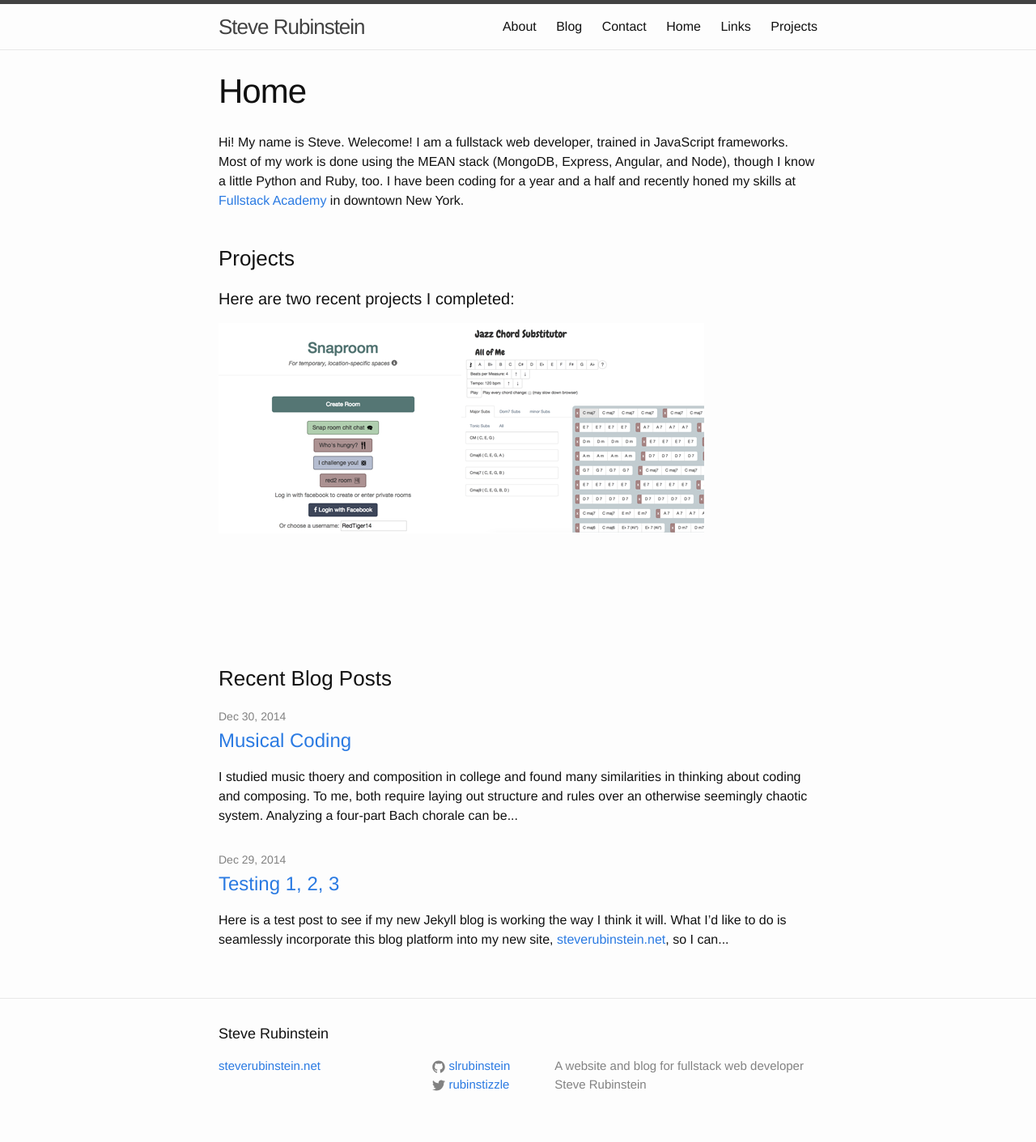
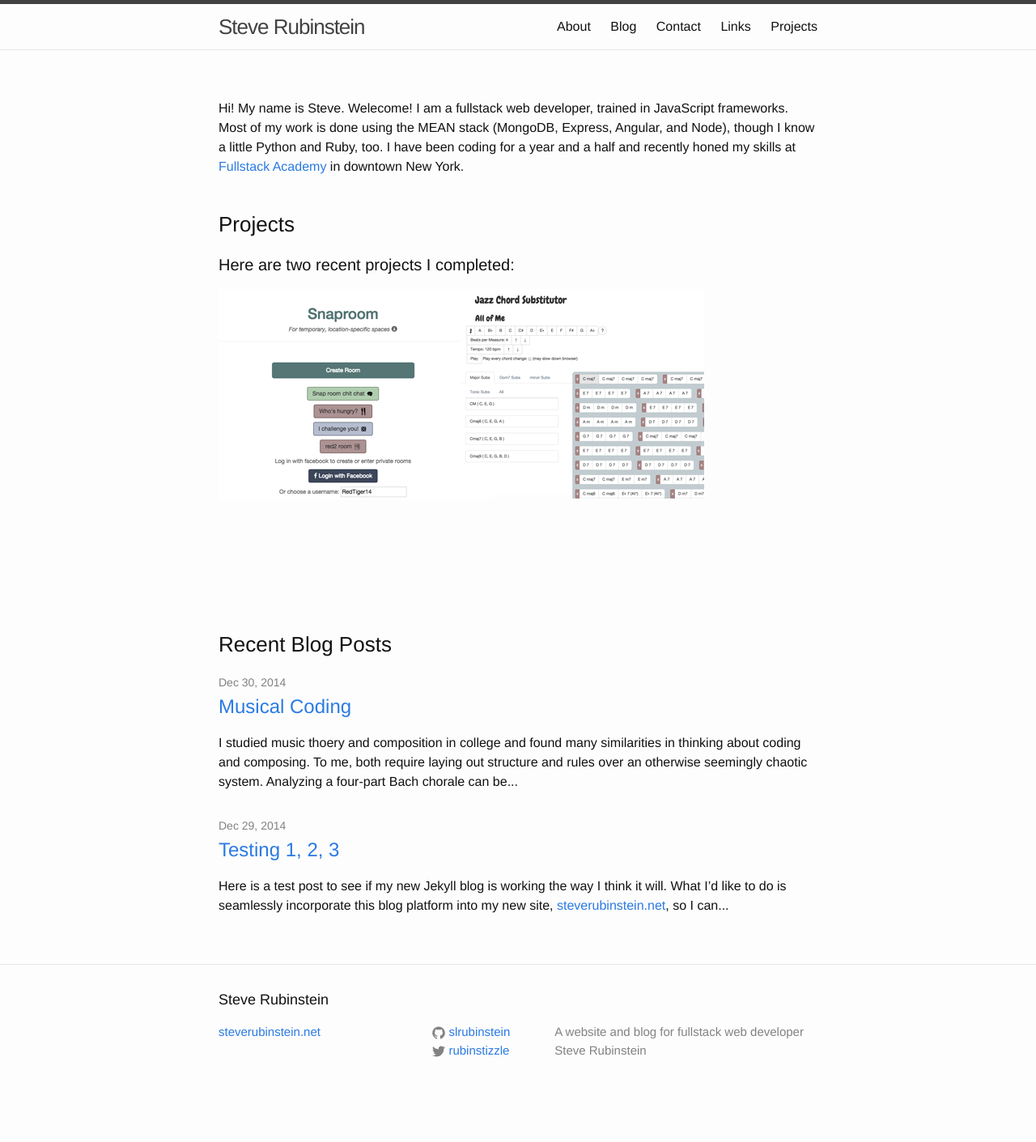
Before and after one commit to slrubinstein/slrubinstein.github.io, a Jekyll site: the page built from index.html, in a window 1280 px wide. Shown: the whole page at 81% size. Built offline with Jekyll 4.4.1, drawn with Linux system fonts in a browser that asks for light colours; after the commit the page ends 1369 px from its top, so only the background shows below that.

```diff
--- a/_sass/home.scss
+++ b/_sass/home.scss
@@ -12,7 +12,6 @@
 	width: 300px;
 	height: 380px;
 	overflow: hidden;
-	border: 2px;
 
 	a {
 		display: block;
--- a/index.html
+++ b/index.html
@@ -1,6 +1,5 @@
 ---
 layout: page
-title: Home
 permalink: /
 ---
 
--- a/projects.html
+++ b/projects.html
@@ -11,7 +11,7 @@ permalink: /projects/
 <a href="http://snaproom.herokuapp.com" target="_blank"><img class="side-pic" src="../images/snaproom.png" alt="Snaproom"></a>
 
 Snaproom is a location-based, temporary online collaboration platform that offers users a quick and easy way to connect and chat, split a bill, decide where to get lunch, or play a game.
-Working with my talented colleague Navid, we built Snaproom with the MEAN stack (Mongo, Express, Angular, Node) and used Socket.IO to allow for real-time communication. We focused on creating Snaproom as a platform where new rooms are treated as modules and can be easily created and added onto the application. This allows for maximum extensibility.
+Working with my talented colleague <a href="http://navidk-programming.appspot.com/">Navid</a>, we built Snaproom with the MEAN stack (Mongo, Express, Angular, Node) and used Socket.IO to allow for real-time communication. We focused on creating Snaproom as a platform where new rooms are treated as modules and can be easily created and added onto the application. This allows for maximum extensibility.
 When you hit the Snaproom homepage, you are instantly geolocated so you will only see rooms near you. We really wanted to create a low friction virtual space - you don't need to register or be invited or come up with a unique username. Just open the page, and you can get down to business.
 You can open a room anytime you like at <a href="https://snaproom.herokuapp.com" target="_blank">www.snaproom.herokuapp.com</a>
 
```
Also changed, not shown: contact.md (+2 -0 lines).
